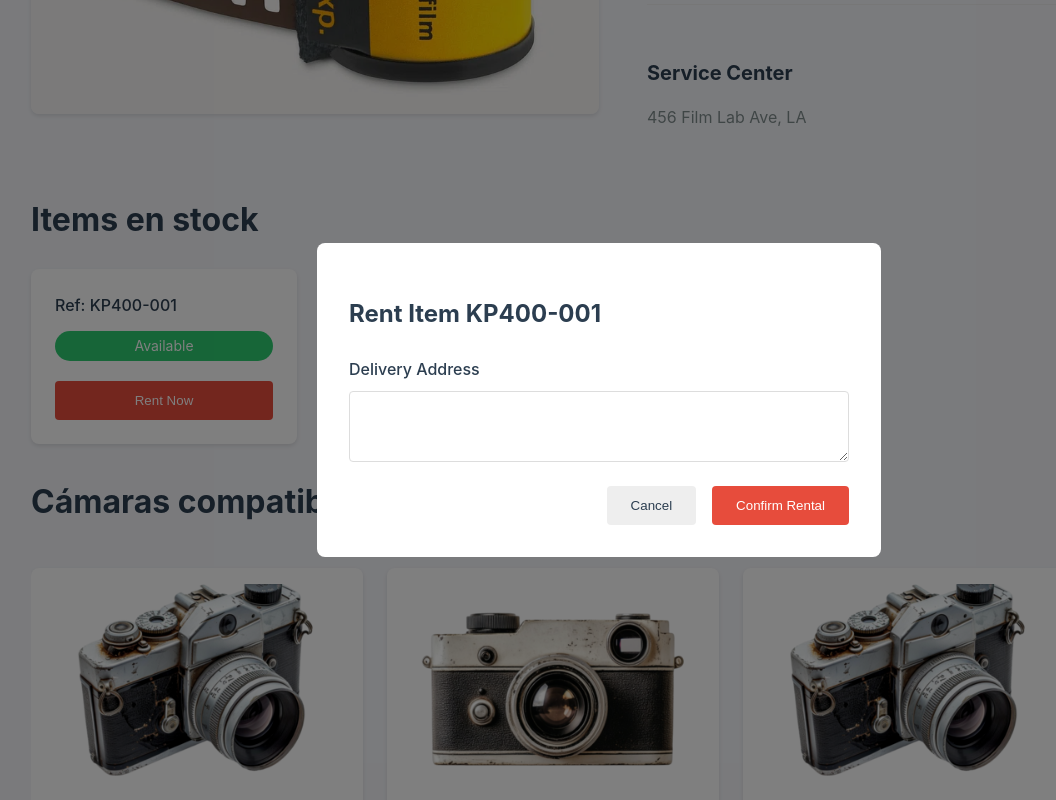
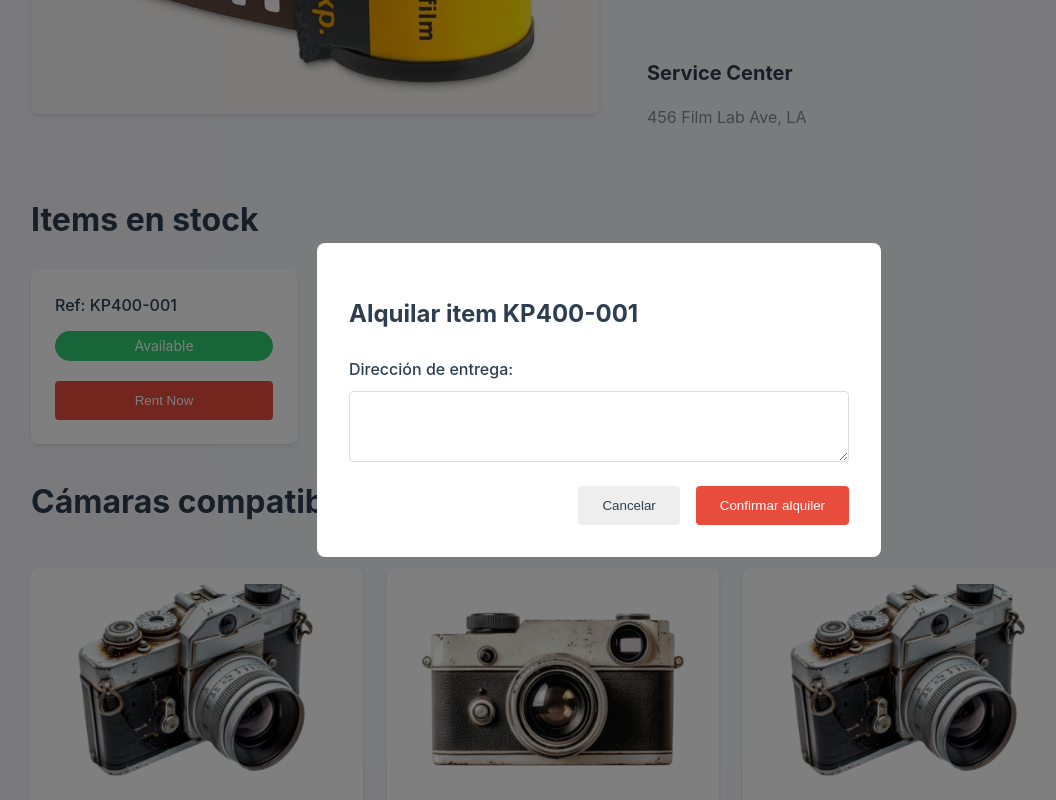
Before and after one commit to Anfevasadev/quind-camera-rent, a React (Vite) app in the folder front/: page /1/1 in a window 1280 px wide. Both pictures are taken after a click on the button "Rent Now". Shown: the part 456-1256 px from the top of the page, without its empty margins (41-1097 px from the left). Built offline with nearby package versions, Linux system fonts and the light colour scheme.

Commit message:
Translate RentModal component to Spanish

```diff
--- a/front/src/components/RentModal.jsx
+++ b/front/src/components/RentModal.jsx
@@ -10,11 +10,11 @@ const RentModal = ({ reference, onClose }) => {
   return (
     <div className="rent-modal">
       <div className="rent-modal__content">
-        <h2 className="rent-modal__title">Rent Item {reference}</h2>
+        <h2 className="rent-modal__title">Alquilar item {reference}</h2>
         <form onSubmit={handleSubmit} className="rent-modal__form">
           <div className="rent-modal__field">
             <label htmlFor="address" className="rent-modal__label">
-              Delivery Address
+              Dirección de entrega:
             </label>
             <textarea
               id="address"
@@ -25,10 +25,10 @@ const RentModal = ({ reference, onClose }) => {
           </div>
           <div className="rent-modal__actions">
             <button type="button" onClick={onClose} className="rent-modal__button rent-modal__button--cancel">
-              Cancel
+              Cancelar
             </button>
             <button type="submit" className="rent-modal__button rent-modal__button--confirm">
-              Confirm Rental
+              Confirmar alquiler
             </button>
           </div>
         </form>
```
